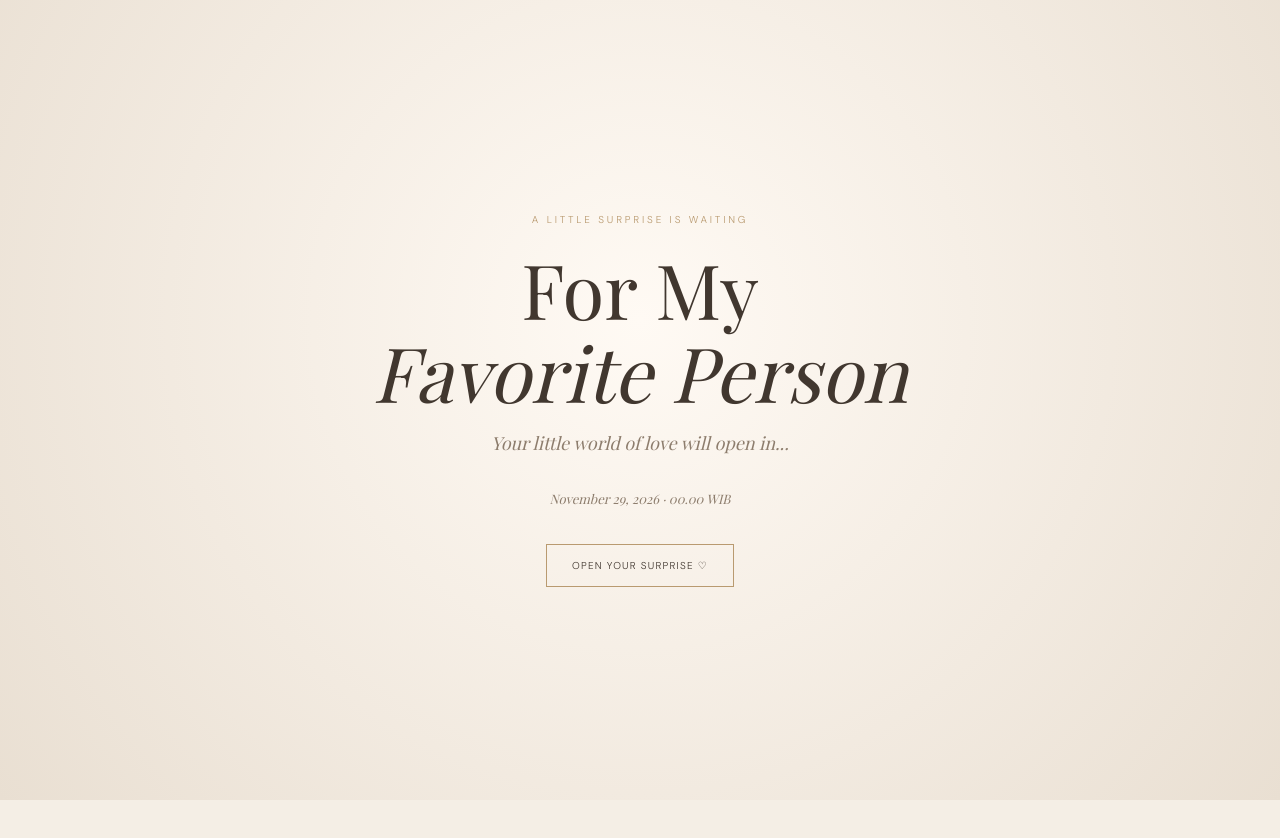
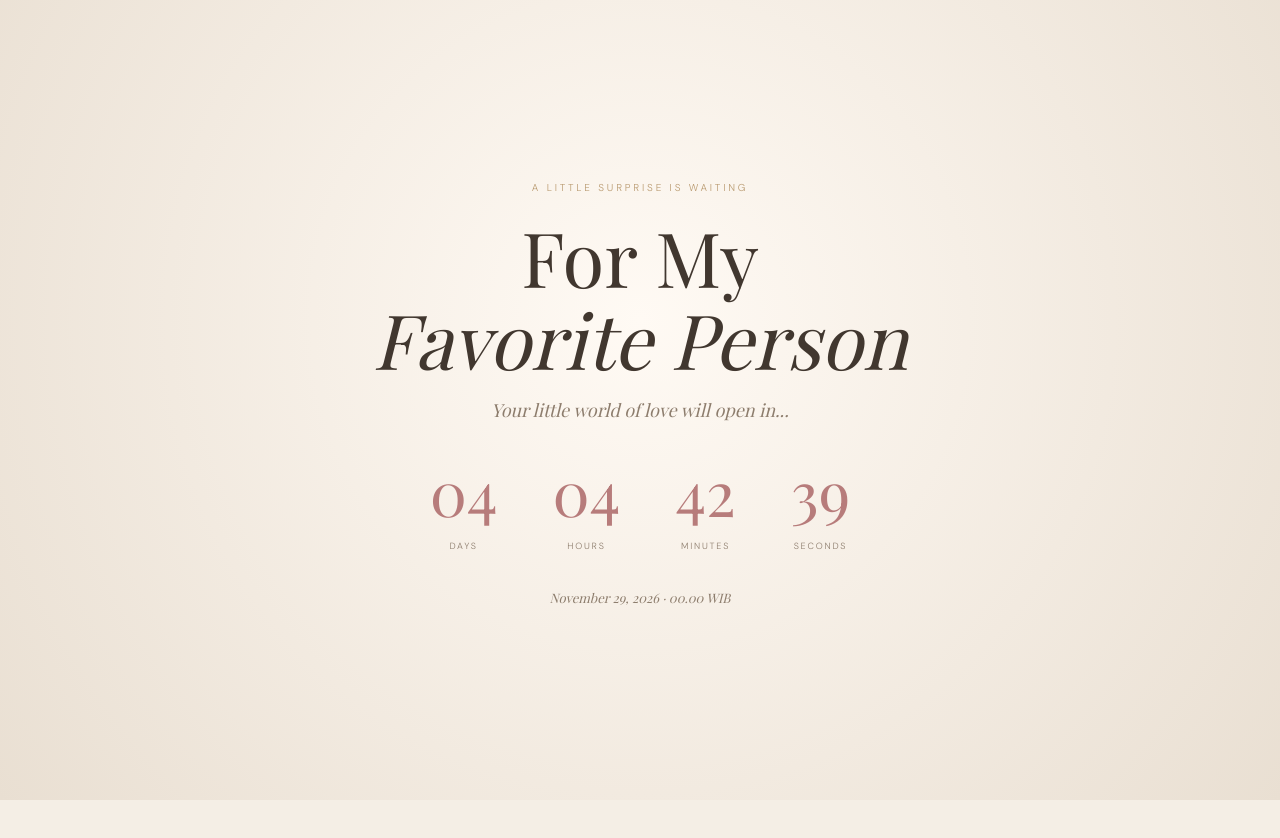
Before and after one commit to yudiatamaa/Birthday-Surprise, a plain HTML site: page index.html in a window 1280 px wide. Shown: the top 838 px of the page. Drawn offline with nearby package versions, Linux system fonts and the light colour scheme; a web font is replaced by a local one.

Commit message:
Update index.html

```diff
--- a/index.html
+++ b/index.html
@@ -336,7 +336,7 @@
 
 const intro=document.getElementById('intro');
 const site=document.getElementById('site');
-const target=new Date('2026-11-24T19:15:00+07:00').getTime();
+const target=new Date('2026-11-29T00:00:00+07:00').getTime();
 
 const openButton=document.getElementById('openSite');
 const lockCountdown=document.getElementById('lockCountdown');
```
